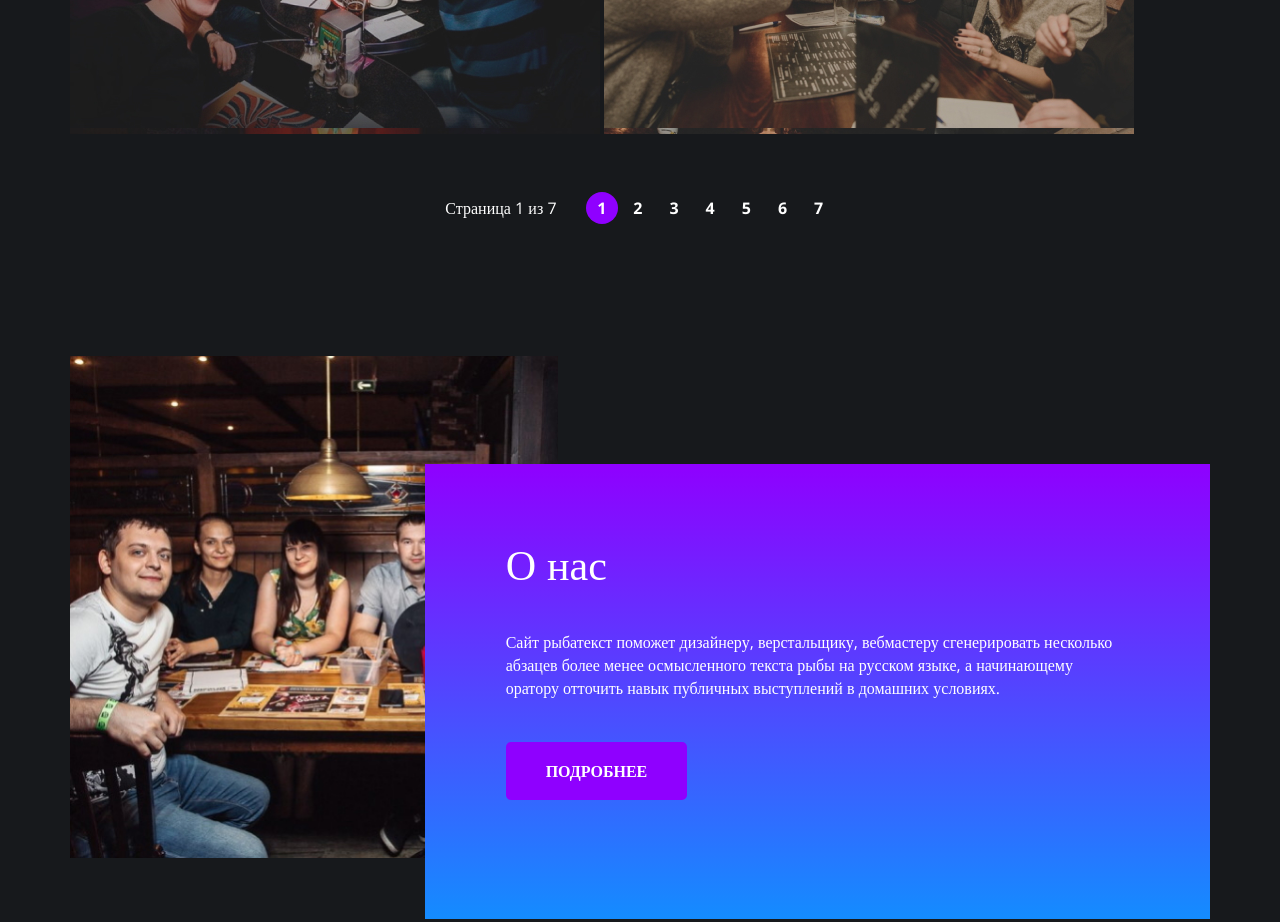
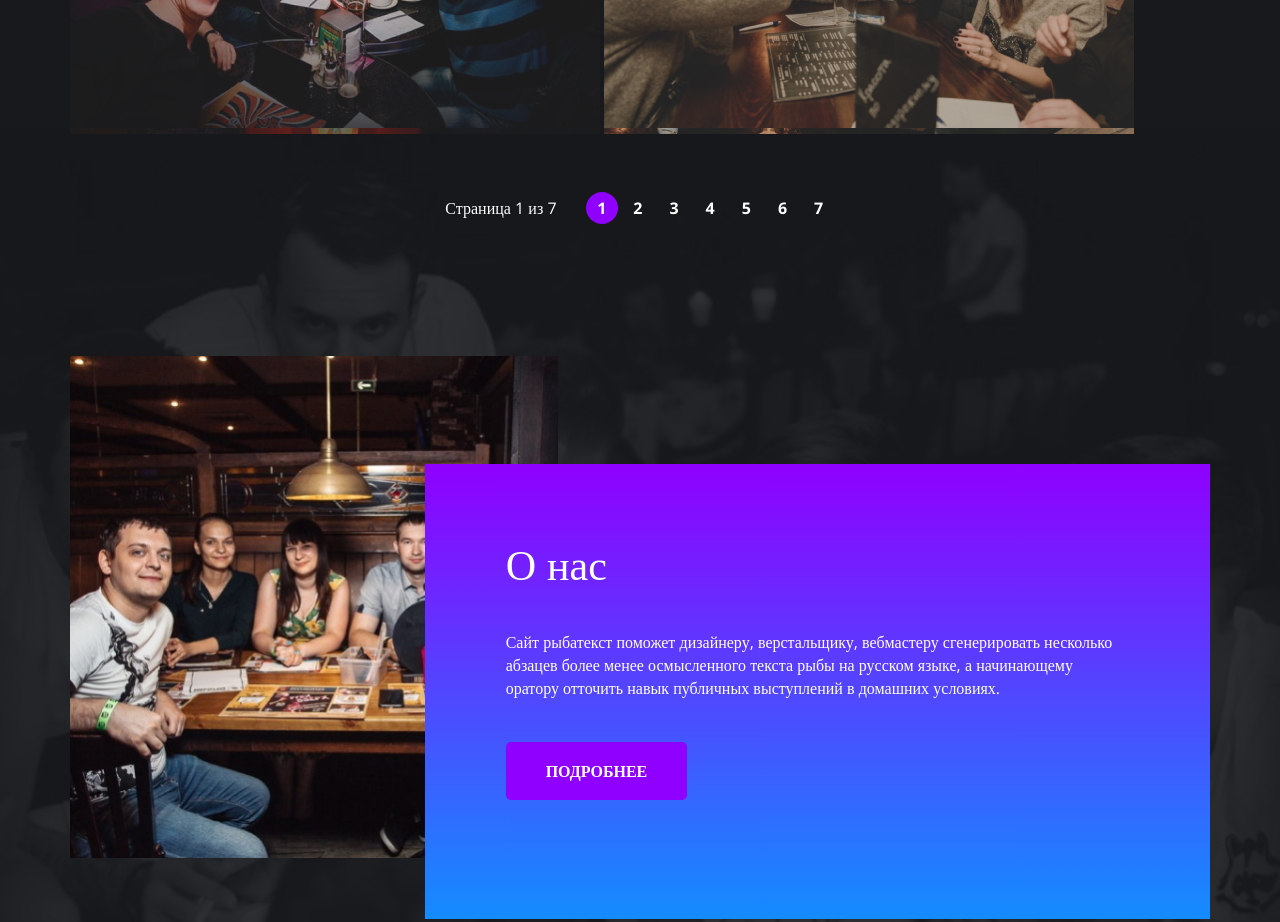
Before and after one commit to verellen/event-project, a plain HTML site: page index.html in a window 1280 px wide. Shown: the part 1820-2742 px from the top of the page. Drawn offline with nearby package versions, Linux system fonts and the light colour scheme; the site is published under a folder, as on GitHub Pages, so addresses that start at the root find nothing.

Commit message:
Update style.css

```diff
--- a/style.css
+++ b/style.css
@@ -39,7 +39,7 @@ body {
     top: 1950px;
 
 
-    background: url("/img/back-2.jpg") center bottom no-repeat;
+    background: url("./img/back-2.jpg") center bottom no-repeat;
     background-size: cover;
     mix-blend-mode: luminosity;
     opacity: 10%;
```
